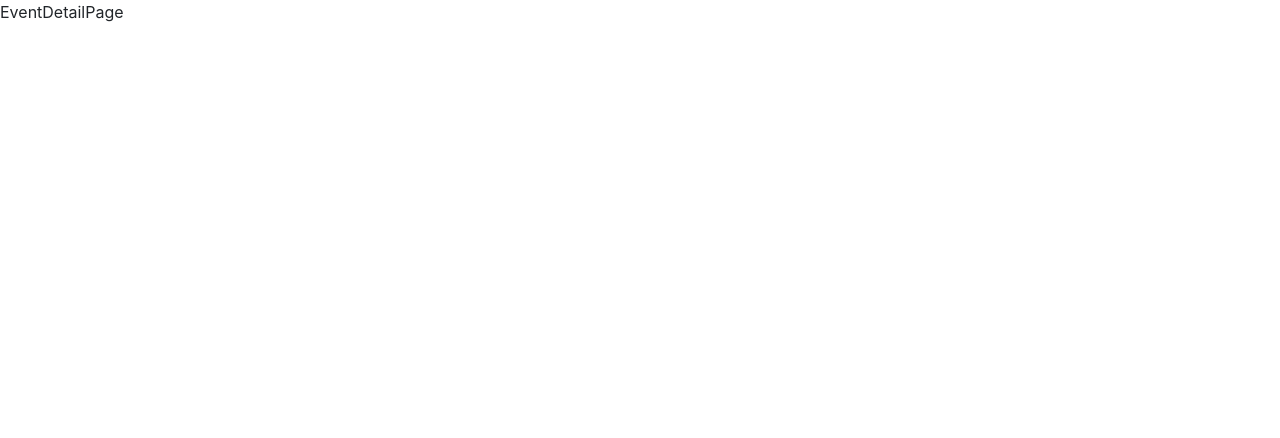
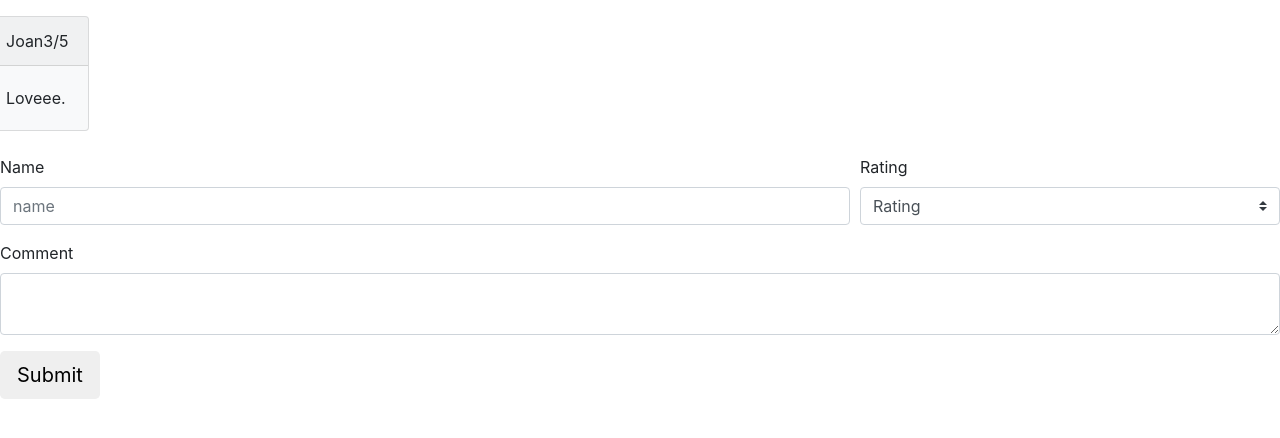
Before and after one commit to SantiagoMS03/ucfevents, a React (Create React App) app in the folder client/: page /events/1 in a window 1280 px wide. Shown: the top 438 px of the page. Built offline with nearby package versions, Linux system fonts and the light colour scheme; the HTML template or start-up script is replaced by a standard one.

Commit message:
Reviews frontend

```diff
--- /dev/null
+++ b/client/src/components/events/AddReview.js
@@ -0,0 +1,42 @@
+import React, { useState } from 'react'
+
+const AddReview = () => {
+
+    const [name, setName] = useState("");
+    const [reviewComment, setReviewComment] = useState("");
+    const [rating, setRating] = useState("Rating");
+
+    return (
+        <div className="mb-2">
+            <form action="">
+                <div className="form-row">
+                    <div className="form-group col-8">
+                        <label htmlFor="name">Name</label>
+                        <input value={name} onChange={e => setName(e.target.value)}
+                            id="name" placeholder="name" type="text" className="form-control"></input>
+                    </div>
+                    <div className="form=group col-4">
+                        <label htmlFor="rating">Rating</label>
+                        <select value={rating} onChange={e => setRating(e.target.value)}
+                        id="rating" className="custom-select">
+                            <option disabled>Rating</option>
+                            <option value="1">1</option>
+                            <option value="2">2</option>
+                            <option value="3">3</option>
+                            <option value="4">4</option>
+                            <option value="5">5</option>
+                        </select>
+                    </div>
+                </div>
+                <div className="form-group">
+                    <label htmlFor="Review">Comment</label>
+                    <textarea value={reviewComment} onChange={e => setReviewComment(e.target.value)}
+                    id="Review" className="form-control"></textarea>
+                </div>
+                <button className="btn btn-lg">Submit</button>
+            </form>
+        </div>
+    )
+}
+
+export default AddReview
--- /dev/null
+++ b/client/src/components/events/RatingNum.js
@@ -0,0 +1,9 @@
+import React from 'react'
+
+const RatingNum = ({rating}) => {
+    return (
+        <div>{rating}/5</div>
+    );
+}
+
+export default RatingNum
--- /dev/null
+++ b/client/src/components/events/Reviews.js
@@ -0,0 +1,20 @@
+import React from 'react'
+import RatingNum from "./RatingNum"
+
+const Reviews = ({reviews}) => {
+    return (
+        <div className="row row-cols-3 mb-2">
+            <div className="card bg-light mb-3" style={{maxWidth: "30%"}}>
+                <div className="card-header d-flex justify-content-between">
+                    <span>Joan</span>
+                    <span><RatingNum rating={3}/></span>
+                </div>
+                <div className="card-body">
+                    <p className="card-text">Loveee.</p>
+                </div>
+            </div>
+        </div>
+    );
+};
+
+export default Reviews
--- a/client/src/routes/HomePage.js
+++ b/client/src/routes/HomePage.js
@@ -1,130 +1,13 @@
 import React from 'react'
+import AddEvent from "../components/events/AddEvent"
 
 function HomePage() {
   return (
-    <>
-      <div className="page">
-        <header className="header-section">
-          <h1 className="title">College Event Website</h1>
-          <p className="description">
-            Register your University, add clubs, and track events.
-          </p>
-        </header>
-        <main className="main-page">
-        <div className="divider"></div>
-          <section className="login-section">
-            <LoginForm />
-          </section>
-        </main>
-      </div>
-      <style jsx>
-        {`
-          .page {
-            display: flex;
-            flex-direction: row;
-            align-items: space-evenly;
-            margin-top: 100px;
-            width: 100%;
-          }
-          .header-section {
-            text-align: center;
-            margin-top: -20px;
-            margin-left: 100px;
-            margin-right: -80px;
-            flex-grow: 1;
-          }
-          .title {
-            text-align: start;
-            font: 86px Inter, sans-serif;
-            font-weight: lighter;
-          }
-          .description {
-            text-align: start;
-            margin-top: -30px;
-            font: 28px Inter, sans-serif;
-            font-weight: lighter;
-          }
-          .divider {
-            width: 1px;
-            margin-top: -50px;
-            margin: 30 40px;
-            height: 120%;
-            background-color: #000;
-          }
-          .main-page {
-            width: 100%;
-            display: flex;
-            flex-grow: 1;
-            justify-content: space-evenly;
-          }
-          .login-section {
-            max-width: 500px;
-            display: flex;
-            flex-grow: 3;
-            margin-right: 30px;
-            flex-direction: row;
-          }
-        `}
-      </style>
-    </>
-  );
-}
-
-function LoginForm() {
-  return (
-    <form className="login-form" aria-label="Login form">
-      <h2 className="form-title">Login</h2>
-      <input type="text" id="userId" className="form-input" placeholder="User ID" aria-label="User ID" />
-      <input type="password" id="password" className="form-input" placeholder="Password" aria-label="Password" />
-      <button type="submit" className="submit-btn">Submit</button>
-      <button type="button" className="account-btn">Create an Account</button>
-      <style jsx>{`
-        .login-form {
-          display: flex;
-          flex-direction: column;
-          width: 100%;
-          max-width: 385px;
-          box-shadow: 0px 4px 4px 0px rgba(0, 0, 0, 0.25);
-          background-color: #edeae5;
-          align-items: center;
-          padding: 50px 60px;
-        }
-        .form-title {
-          font-size: 40px;
-          font-family: Helvetica, sans-serif;
-          font-weight: lighter;
-        }
-        .form-input {
-          width: 100%;
-          padding: 10px;
-          margin: 20px 0;
-          border-radius: 4px;
-          border: 1px solid #505050;
-          box-shadow: 0px 4px 4px 0px rgba(0, 0, 0, 0.25);
-        }
-        .submit-btn {
-          width: 100%;
-          padding: 10px;
-          margin-top: 20px;
-          border-radius: 4px;
-          border: 1px solid #505050;
-          box-shadow: 0px 4px 4px 0px rgba(0, 0, 0, 0.25);
-          cursor: pointer;
-        }
-        .account-btn {
-          width: 100%;
-          padding: 10px;
-          margin-top: 20px;
-          border-radius: 4px;
-          border: 0px;
-          font-size: 19px;
-          text-decoration: underline;
-          background-color: #edeae5;
-          cursor: pointer;
-        }
-      `}</style>
-    </form>
-  );
+    <div>
+      HomePage
+      <AddEvent/>
+    </div>
+  )
 }
 
 export default HomePage
--- a/client/src/routes/events/EventDetailPage.js
+++ b/client/src/routes/events/EventDetailPage.js
@@ -1,8 +1,16 @@
-import React from 'react'
+import React from 'react';
+import {useParams} from "react-router-dom";
+import Reviews from "../../components/events/Reviews";
+import AddReview from "../../components/events/AddReview";
 
-function EventDetailPage() {
+const EventDetailPage = () => {
   return (
-    <div>EventDetailPage</div>
+    <div>
+      <div className="mt-3">
+          <Reviews/>
+      </div>
+      <AddReview/>
+    </div>
   )
 }
 
```
